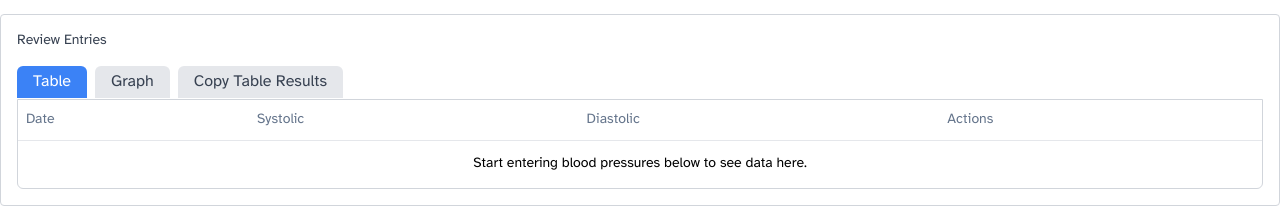
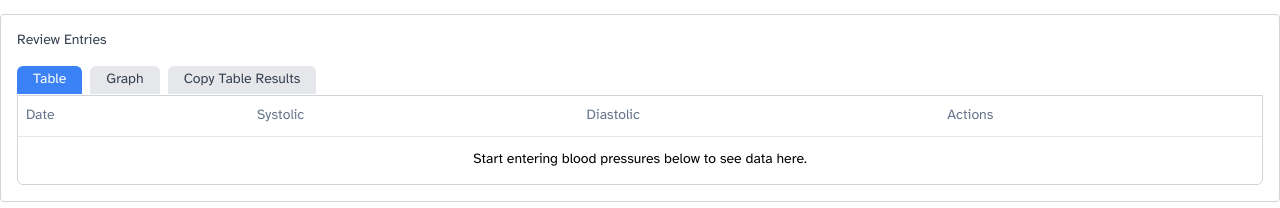
Before and after one commit to cfu288/rounding-sheets, a React (Vite) app: page /tool/blood-pressure-log in a window 1280 px wide. Shown: the part 148-356 px from the top of the page. Built offline with nearby package versions, Linux system fonts and the light colour scheme; what @react-pdf/renderer would draw is missing.

Commit message:
feat: update styling

```diff
--- a/src/components/BPTable/BPTable.tsx
+++ b/src/components/BPTable/BPTable.tsx
@@ -359,7 +359,7 @@ const BPLogTable = () => {
             style={{ position: "relative", top: "-1px", left: "0" }}
           >
             <button
-              className={`tab px-4 py-1 rounded-t-md transition-colors duration-150 ${
+              className={`tab px-4 py-1 rounded-t-md transition-colors duration-150 text-sm ${
                 activeTab === "table"
                   ? "bg-blue-500 text-white"
                   : "bg-gray-200 text-gray-700 hover:bg-gray-300"
@@ -369,7 +369,7 @@ const BPLogTable = () => {
               Table
             </button>
             <button
-              className={`tab px-4 py-1 rounded-t-md transition-colors duration-150 ${
+              className={`tab px-4 py-1 rounded-t-md transition-colors duration-150 text-sm ${
                 activeTab === "graph"
                   ? "bg-blue-500 text-white"
                   : "bg-gray-200 text-gray-700 hover:bg-gray-300"
@@ -379,7 +379,7 @@ const BPLogTable = () => {
               Graph
             </button>
             <button
-              className={`tab px-4 py-1 rounded-t-md transition-colors duration-150 ${
+              className={`tab px-4 py-1 rounded-t-md transition-colors duration-150 text-sm ${
                 activeTab === "markdown"
                   ? "bg-blue-500 text-white"
                   : "bg-gray-200 text-gray-700 hover:bg-gray-300"
```
